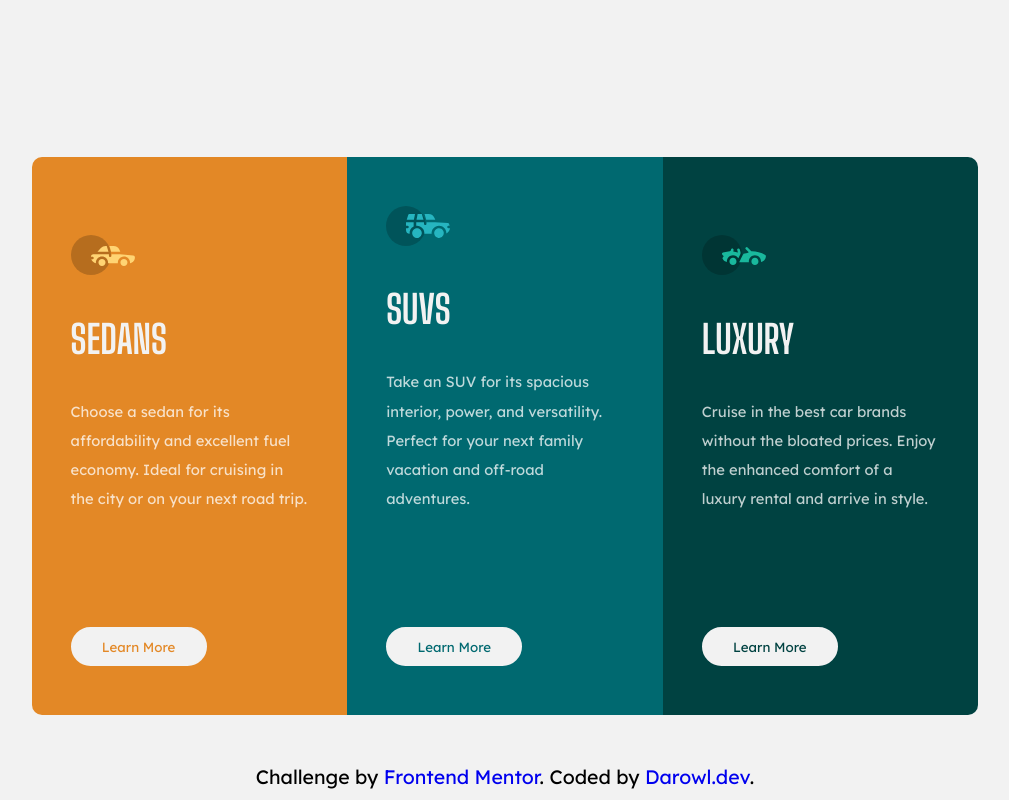
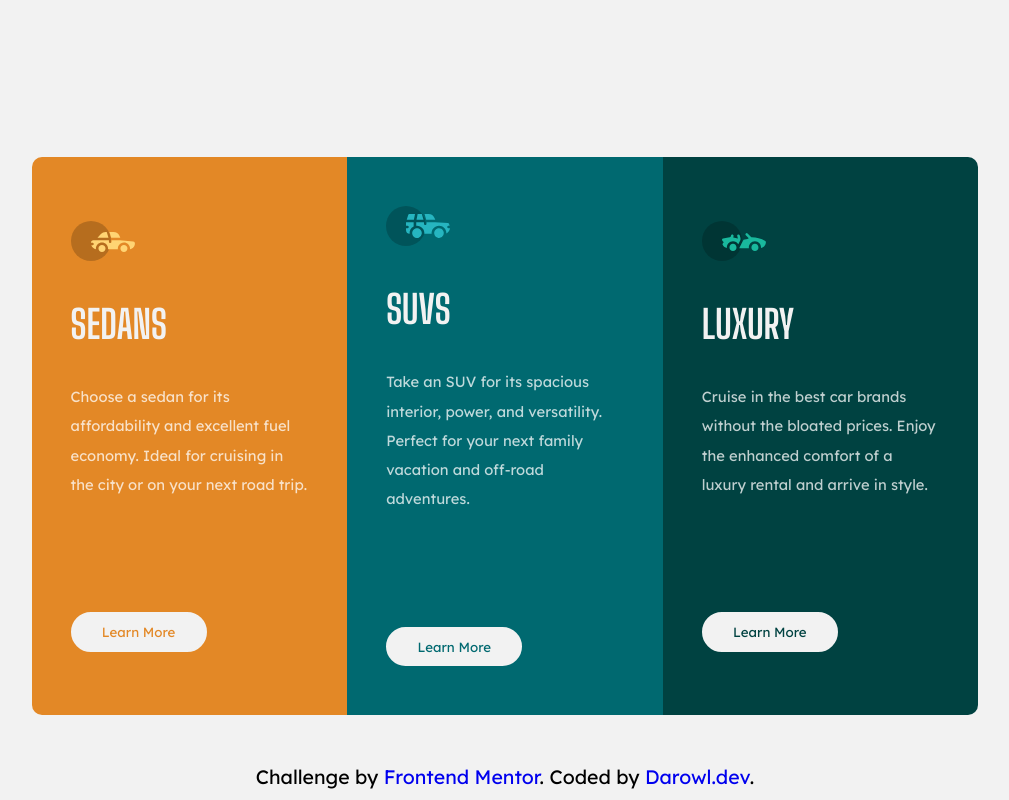
Before and after one commit to Darowl/3-column-preview-card-component, a plain HTML site: page index.html in a window 1280 px wide. Shown: the whole page, without its empty margins (135-1144 px from the left). Drawn offline with Linux system fonts and the light colour scheme.

Commit message:
fix flex-justify

```diff
--- a/styles.css
+++ b/styles.css
@@ -49,8 +49,12 @@ a{
   padding: 2.5rem 2rem ;
   display: flex;
   flex-direction: column;
-  justify-content: end;
+  justify-content: center;
   gap: 1.8em;
+}
+
+.container-logo {
+  justify-self: flex-end;
 }
 
 .container-title {
```
